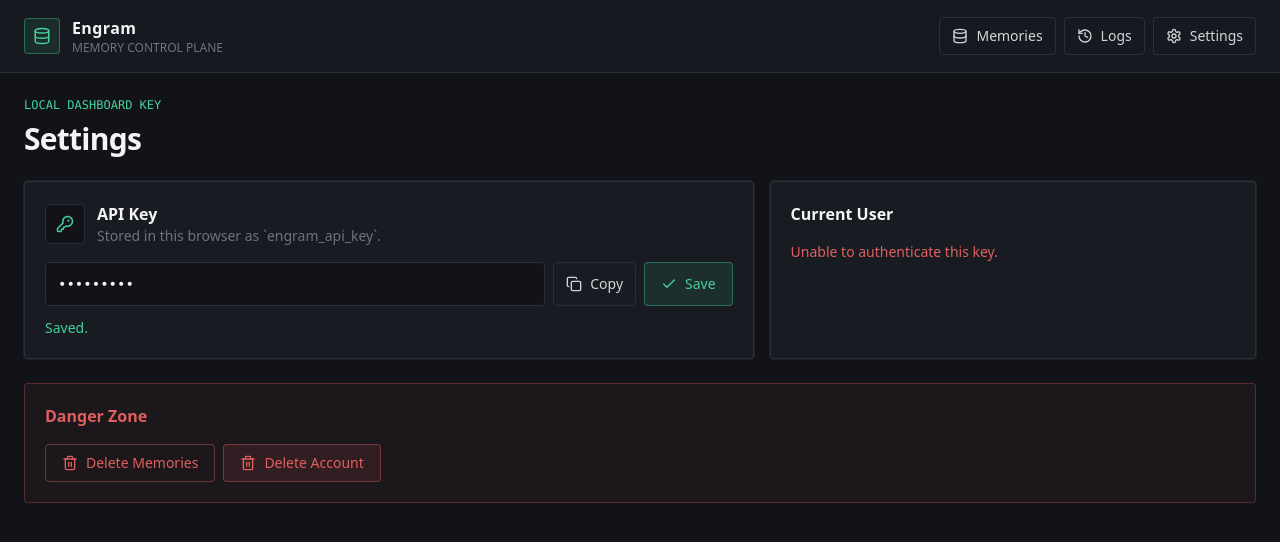
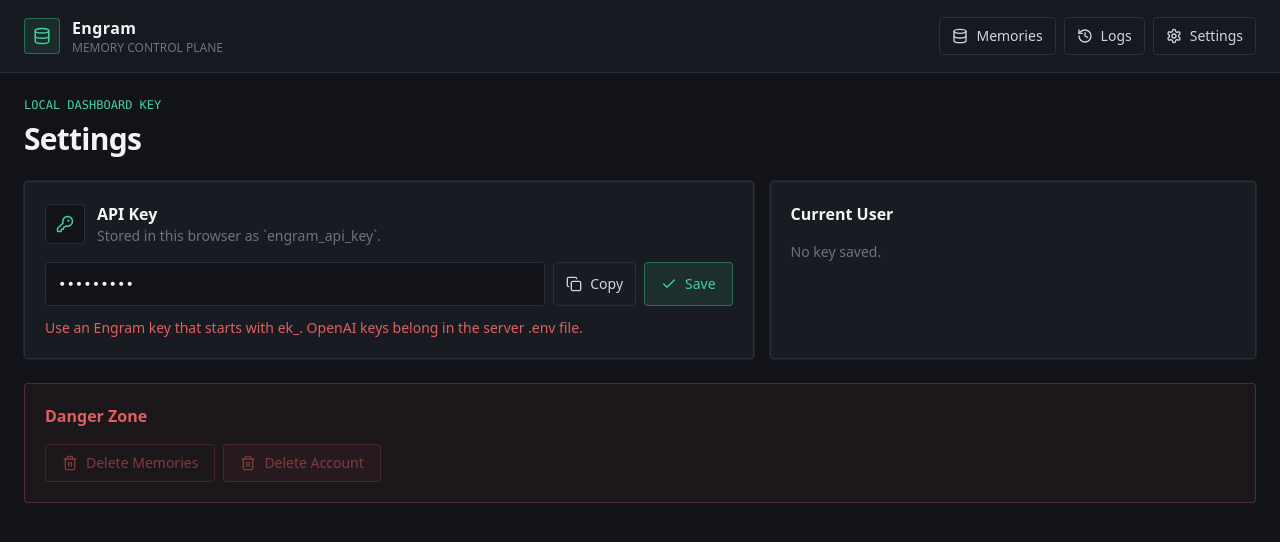
Before and after one commit to macayu17/Engram, a Next.js app in the folder dashboard/: page /settings in a window 1280 px wide. Both pictures are taken after typing "Sample123" into the empty fields and a click on the button "Save". Shown: the top 542 px of the page. Built offline with nearby package versions, Linux system fonts and the light colour scheme; no server answers.

Commit message:
Validate dashboard Engram keys

```diff
--- a/dashboard/src/components/SettingsPanel.tsx
+++ b/dashboard/src/components/SettingsPanel.tsx
@@ -19,10 +19,12 @@
   const [apiKey, setApiKey] = useState(readStoredApiKey);
   const [draftApiKey, setDraftApiKey] = useState(readStoredApiKey);
   const [saved, setSaved] = useState(false);
+  const [keyError, setKeyError] = useState("");
+  const malformedApiKey = Boolean(apiKey) && !apiKey.startsWith("ek_");
   const userQuery = useQuery({
     queryKey: ["current-user", apiKey],
     queryFn: () => api.users.me(),
-    enabled: Boolean(apiKey),
+    enabled: Boolean(apiKey) && !malformedApiKey,
   });
   const deleteAccountMutation = useMutation({
     mutationFn: () => api.users.deleteMe(),
@@ -44,8 +46,15 @@
 
   function saveApiKey(event: FormEvent<HTMLFormElement>) {
     event.preventDefault();
-    localStorage.setItem("engram_api_key", draftApiKey.trim());
-    setApiKey(draftApiKey.trim());
+    const trimmedApiKey = draftApiKey.trim();
+    if (trimmedApiKey && !trimmedApiKey.startsWith("ek_")) {
+      setKeyError("Use an Engram key that starts with ek_. OpenAI keys belong in the server .env file.");
+      setSaved(false);
+      return;
+    }
+    localStorage.setItem("engram_api_key", trimmedApiKey);
+    setApiKey(trimmedApiKey);
+    setKeyError("");
     setSaved(true);
   }
 
@@ -91,6 +100,7 @@
               onChange={(event) => {
                 setDraftApiKey(event.target.value);
                 setSaved(false);
+                setKeyError("");
               }}
               placeholder="ek_..."
               className="min-h-11 min-w-0 flex-1 rounded border border-line bg-ink px-3 font-mono text-sm text-zinc-100 outline-none focus:border-signal"
@@ -113,13 +123,16 @@
               Save
             </button>
           </div>
+          {keyError && <p className="mt-3 text-sm text-fault">{keyError}</p>}
           {saved && <p className="mt-3 text-sm text-signal">Saved.</p>}
         </form>
 
         <div className="rounded border border-line bg-panel p-5 shadow-grid">
           <h2 className="font-semibold">Current User</h2>
           {apiKey ? (
-            userQuery.isLoading ? (
+            malformedApiKey ? (
+              <p className="mt-4 text-sm text-fault">Use an Engram key that starts with ek_.</p>
+            ) : userQuery.isLoading ? (
               <p className="mt-4 text-sm text-zinc-500">Loading user...</p>
             ) : userQuery.isError ? (
               <p className="mt-4 text-sm text-fault">Unable to authenticate this key.</p>
```
